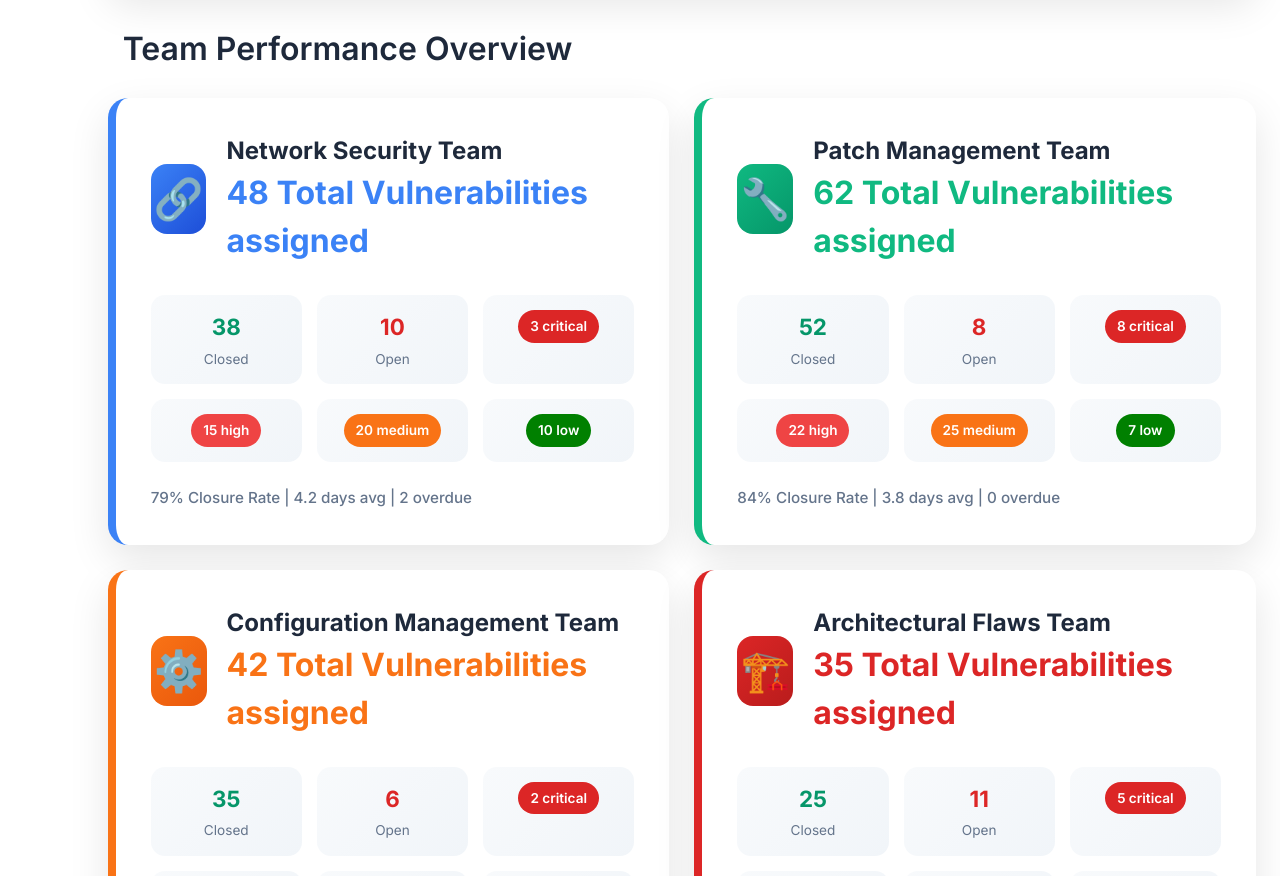
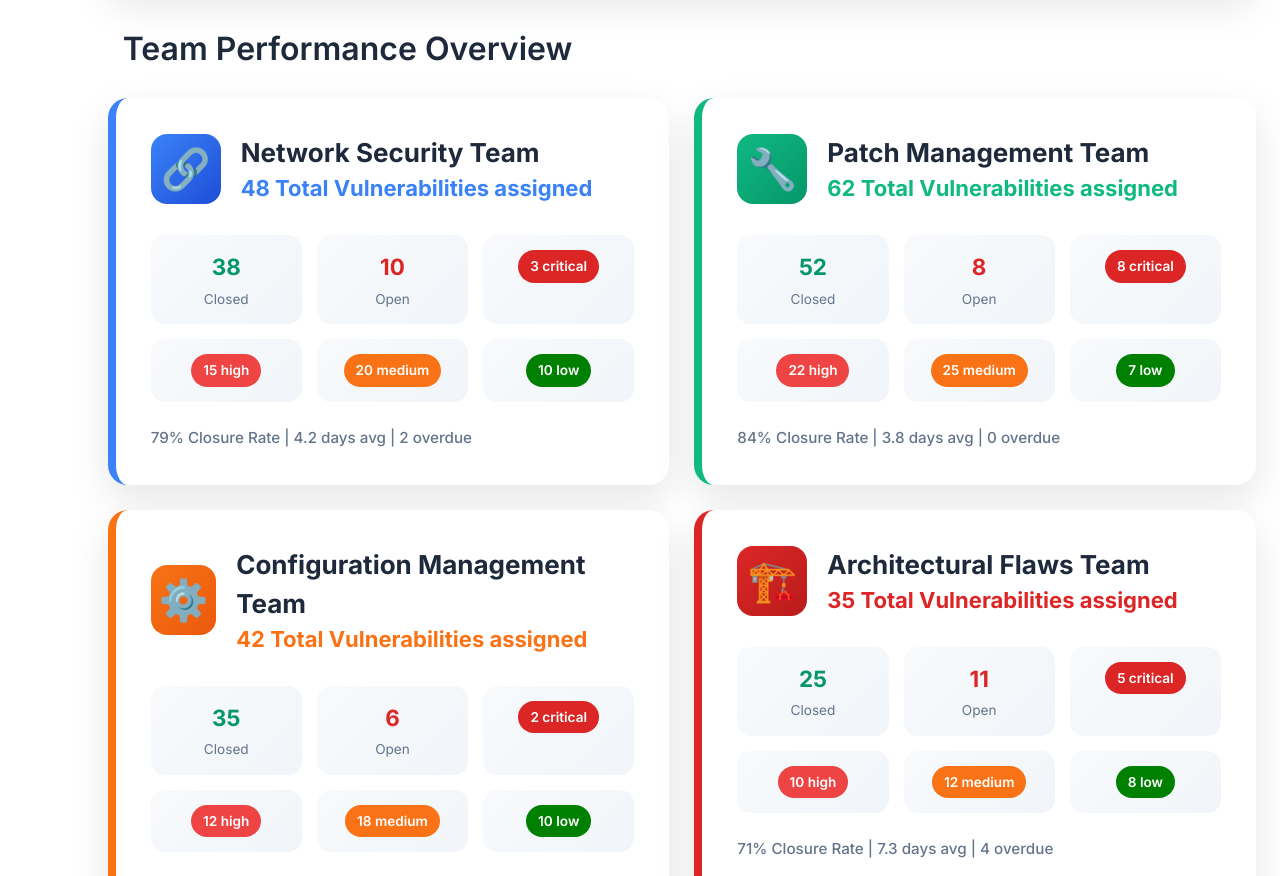
Before and after one commit to arsh321485/vapt-frontend, a Vue app in the folder vapt-fix/: page /performance-monitoring in a window 1280 px wide. Shown: the part 1340-2216 px from the top of the page. Built offline with nearby package versions, Linux system fonts and the light colour scheme; no server answers.

Commit message:
performance monitoring page creation

```diff
--- a/vapt-fix/src/views/admin-dashboard/PerformanceMonitoringView.vue
+++ b/vapt-fix/src/views/admin-dashboard/PerformanceMonitoringView.vue
@@ -177,8 +177,8 @@ export default {
 .team-card { background: white; padding: 35px; border-radius: 20px; box-shadow: 0 15px 40px rgba(0,0,0,0.1); border-left: 8px solid; height: 100%; }
 .team-header { display: flex; align-items: center; gap: 20px; margin-bottom: 30px; }
 .team-icon { font-size: 2.5rem; width: 70px; height: 70px; border-radius: 16px; display: flex; align-items: center; justify-content: center; color: white; }
-.team-name { font-size: 1.5rem; font-weight: 700; color: #1e293b; flex: 1; }
-.team-total { font-size: 2rem; font-weight: 800; }
+.team-name { font-size: 26px; font-weight: 700; color: #1e293b; flex: 1; }
+.team-total { font-size: 22px; font-weight: 800; }
 .team-metrics { display: grid; grid-template-columns: repeat(3, 1fr); gap: 15px; margin-bottom: 25px; }
 .metric-item { text-align: center; padding: 15px 10px; background: linear-gradient(135deg, #f8fafc 0%, #f1f5f9 100%); border-radius: 14px; }
 .metric-value { font-size: 1.4rem; font-weight: 700; margin-bottom: 5px; }
```
